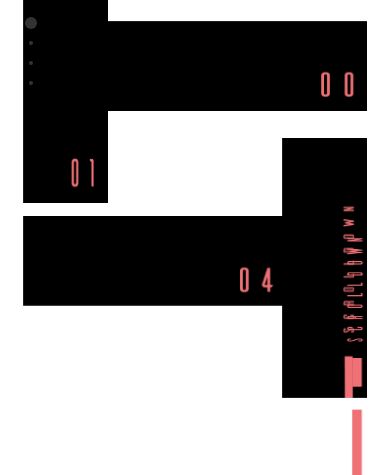
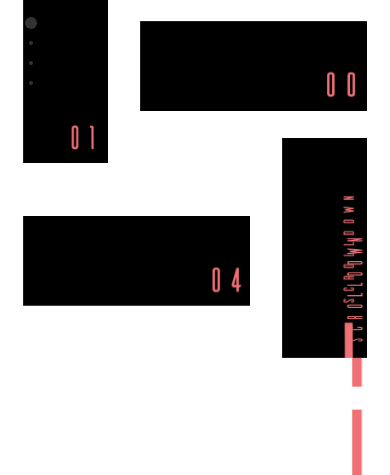
Before and after one commit to Hazmat88/Ivory_Tower_showcase_Alpha, a plain HTML site: page index.html in a window 390 px wide. Shown: the part 369-844 px from the top of the page. Drawn offline with nearby package versions, Linux system fonts and the light colour scheme.

Commit message:
resize mobile paralax element

```diff
--- a/sass/mobile/home_m.scss
+++ b/sass/mobile/home_m.scss
@@ -54,7 +54,7 @@
   .img_m_1{
    display: block;
    position: absolute;
-   height: 260px !important;
+   height: 220px !important;
    width: 85px !important;
    top:80vw;
    left:6vw;
@@ -64,7 +64,7 @@
    display: block;
    position: absolute;
    height: 90px !important;
-   width: 260px !important;
+   //width: 260px !important;
    top:100vw;
    right:6vw;
    }
@@ -74,7 +74,7 @@
     display: block;
     position: absolute;
     height: 90px !important;
-    width: 260px !important;
+    //width: 260px !important;
     top:150vw;
     left:6vw;
    }
@@ -82,7 +82,7 @@
   .img_m_4{
     display: block;
     position: absolute;
-    height: 260px !important;
+    height: 220px !important;
     width: 85px !important;
     top:130vw;
     right:6vw;
```
Also changed, not shown: img/home_m.png (deleted), img/home_m_elements/Plan de travail 20xxxhdpi.png (deleted), img/logo.png (deleted), img/trash/home00.png (deleted), img/trash/home01.png (deleted), img/trash/home02.png (deleted), img/trash/home05.png (deleted), img/trash/home10.png (deleted), stylesheets/mobile/home_m.css, stylesheets/mobile/style_m.css, stylesheets/style.css, 1 other file.
